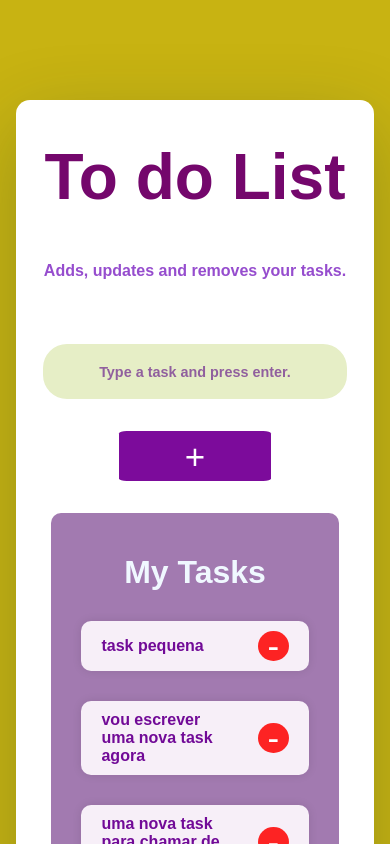
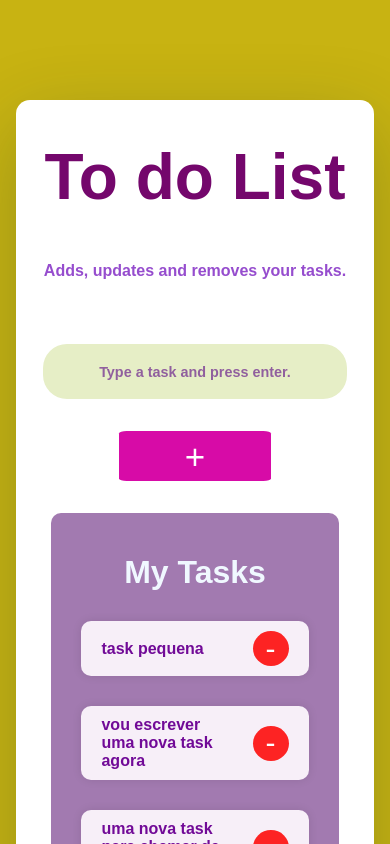
Before and after one commit to jaquelinedealmeida/to-do-list, a React (Create React App) app: page / in a window 390 px wide. Shown: the top 844 px of the page. Built offline with nearby package versions, Linux system fonts and the light colour scheme; data requests are answered from the project's data file.

Commit message:
style: adds style to update fields

```diff
--- a/src/App/App.css
+++ b/src/App/App.css
@@ -57,7 +57,7 @@ body {
 
 .footer-subtitle{
   font-size: 1.2rem;
-  color: #964dce;
+  color: #593177;
   font-weight: 600;
 }
 
--- a/src/components/AddTask/AddTask.css
+++ b/src/components/AddTask/AddTask.css
@@ -6,14 +6,13 @@
 
 .task-add-input {
   padding: 10px;
-
   background-color: #E6EEC6;
   border-radius: 24px;
   border: 0px;
   margin-bottom: 2rem;
   color: #6b1183;
-  text-align: center;
-  font-size: 1rem;
+  text-align: left;
+  font-size: 1.1rem;
   font-weight: bold;
   height: 55px;
   width: 100%;
@@ -26,7 +25,7 @@ input:focus {
 
 .add-task-button {
   padding: 6px 10px;
-  background-color: #7c0b9b;
+  background-color: #d70ba7;
   text-transform: uppercase;
   color: rgb(255, 255, 255);
   width: 50px;
--- a/src/components/TaskItem/TaskItem.css
+++ b/src/components/TaskItem/TaskItem.css
@@ -1,6 +1,22 @@
 li {
   text-align: left;
 }
+
+input:focus {
+  outline: none;
+  border: solid 3px #B0CF30;
+}
+
+.task-edit-input {
+  padding: 10px;
+  border-radius: 24px;
+  width: 70%;
+  border: 0px;
+  font-size: 1.1rem;
+  font-weight: bold;
+  color: #6b1183;
+}
+
 
 .task-item {
   display: flex;
@@ -20,15 +36,27 @@ li {
   width: 100%;
 }
 
-.btn-remove {
-  background-color: #fd2323;
+.btn-remove, .btn-update, .btn-save, .btn-cancel {
   color: white;
   width: 40px;
   height: 40px;
   border-radius: 20%;
-  font-size: 35px;
   cursor: pointer;
   border: 0px;
+  font-size: 35px;
+}
+
+.btn-update {
+  background-color: #05c35e;
+}
+
+.btn-update:hover {
+  background-color: #069147;
+  transition: 0.5s;
+}
+
+.btn-remove {
+  background-color: #fd2323;
 }
 
 .btn-remove:hover {
@@ -36,16 +64,46 @@ li {
   transition: 0.3s;
 }
 
+.btn-save {
+  background-color: #0b7dc0;
+}
+
+.btn-save:hover {
+  background-color: #104e90;
+  transition: 0.3s;
+}
+
+.btn-cancel {
+  background-color: #71744d;
+}
+
+.btn-cancel:hover {
+  background-color: #3b3e1d;
+  transition: 0.3s;
+}
+
 @media screen and (max-width: 480px) {
   .task-item-text{
     padding: 0;
+    font-size: 1rem;
+  }
+
+  .task-item {
+    gap: 1rem;
+  }
+
+  .btn-update {
+    height: auto;
+    font-size: 25px;
   }
 
   .btn-remove {
     border-radius: 50%;
-    height: 30px;
+    width: 45px;
+    height: 35px;
+    font-size: 30px;
     display: flex;
-    align-items: center; /* Centraliza verticalmente */
+    align-items: center;
     justify-content: center;
   }
 }
```
